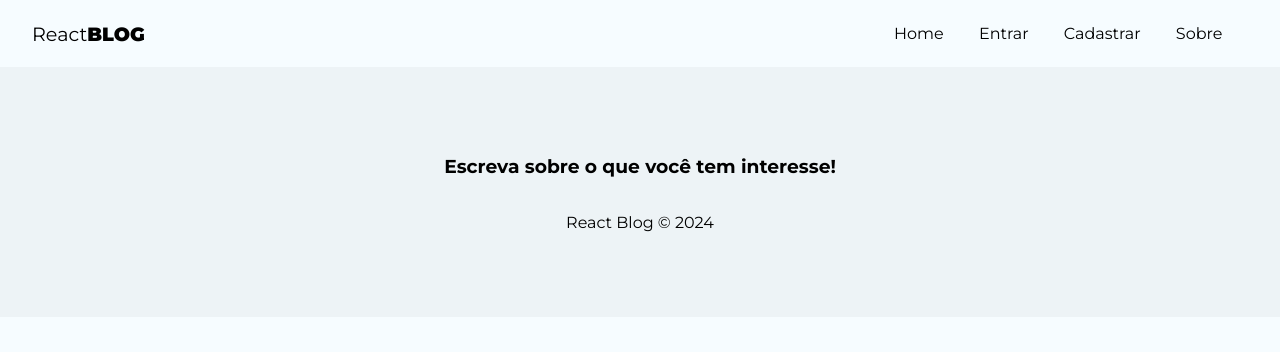
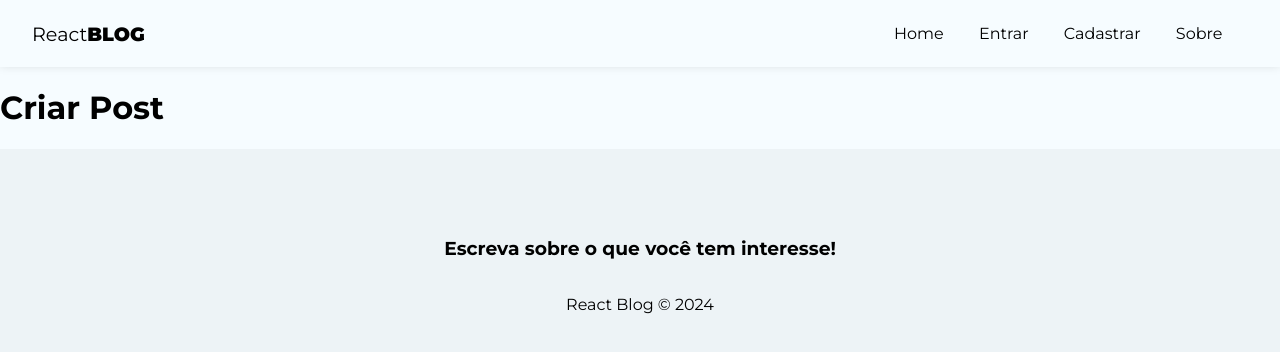
Before and after one commit to AndreMicael/blog-react, a React (Create React App) app: page /dashboard in a window 1280 px wide. Shown: the top 352 px of the page. Built offline with nearby package versions, Linux system fonts and the light colour scheme; no server answers.

Commit message:
Links para usuáriu autenticado

```diff
--- a/src/App.jsx
+++ b/src/App.jsx
@@ -19,6 +19,8 @@ import Footer from './components/Footer';
 import Navbar from './components/Navbar';
 import Login from './pages/Login';
 import Register from './pages/Register';
+import CreatePost from './pages/CreatePost'
+import Dashboard from './pages/Dashboard';
 
 function App() {
 
@@ -41,7 +43,7 @@ function App() {
   return (
     <div className="App">
 
-   <AuthProvider>
+   <AuthProvider value={{user}}>
     <BrowserRouter>
     <Navbar/>
     <div className='Container'>
@@ -50,6 +52,8 @@ function App() {
           <Route path='/about' element={<About/>}/>
           <Route path='/login' element={<Login/>}/>
           <Route path='/register' element={<Register/>}/>
+          <Route path='/posts/create' element={<CreatePost/>}/>
+          <Route path='/dashboard' element={<CreatePost/>}/>
         </Routes>
         </div>
         <Footer/>
--- a/src/components/Navbar.jsx
+++ b/src/components/Navbar.jsx
@@ -1,7 +1,11 @@
 import styles from './Navbar.module.css';
 import {NavLink} from 'react-router-dom';
+import { useAuth } from '../hooks/useAuth';
+import { useAuthValue } from '../context/AuthContext';
 
 const Navbar = () => {
+  const {user} = useAuthValue();
+
   return (
     <nav className={styles.navbar}>
 
@@ -12,12 +16,31 @@ const Navbar = () => {
         <li>
           <NavLink className={({isActive}) => (isActive? styles.active : '')} to='/'>Home</NavLink>
         </li>
+       {!user && (
+
+              <>
               <li>
                         <NavLink className={({isActive}) => (isActive? styles.active : '')} to='/login'>Entrar</NavLink>
                       </li>
                       <li>
                         <NavLink className={({isActive}) => (isActive? styles.active : '')} to='/register'>Cadastrar</NavLink>
                       </li>
+              </>
+
+       )}
+
+
+        {user && (
+          <>
+          <li>
+                    <NavLink className={({isActive}) => (isActive? styles.active : '')} to='/posts/create'>Criar Post</NavLink>
+                  </li>
+                  <li>
+                    <NavLink className={({isActive}) => (isActive? styles.active : '')} to='/dashboard'>Dashboard</NavLink>
+                  </li>
+          </>
+        )}
+
         <li>
           <NavLink className={({isActive}) => (isActive? styles.active : '')} to='/about'>Sobre</NavLink>
         </li>
--- /dev/null
+++ b/src/pages/CreatePost/index.jsx
@@ -0,0 +1,11 @@
+import './CreatePost.module.css'
+
+const CreatePost = () => {
+  return (
+    <div>
+        <h1> Criar Post</h1>
+    </div>
+  )
+}
+
+export default CreatePost
--- /dev/null
+++ b/src/pages/Dashboard/index.js
@@ -0,0 +1,9 @@
+import './Dashboard.module.css'
+
+const Dashboard = () => {
+  return (
+    <div><h1>Dashboard</h1></div>
+  )
+}
+
+export default Dashboard
```
Also changed, not shown: src/pages/CreatePost/CreatePost.module.css (added), src/pages/Dashboard/Dashboard.module.css (added). Lines whose indentation alone changed are shown as unchanged.
